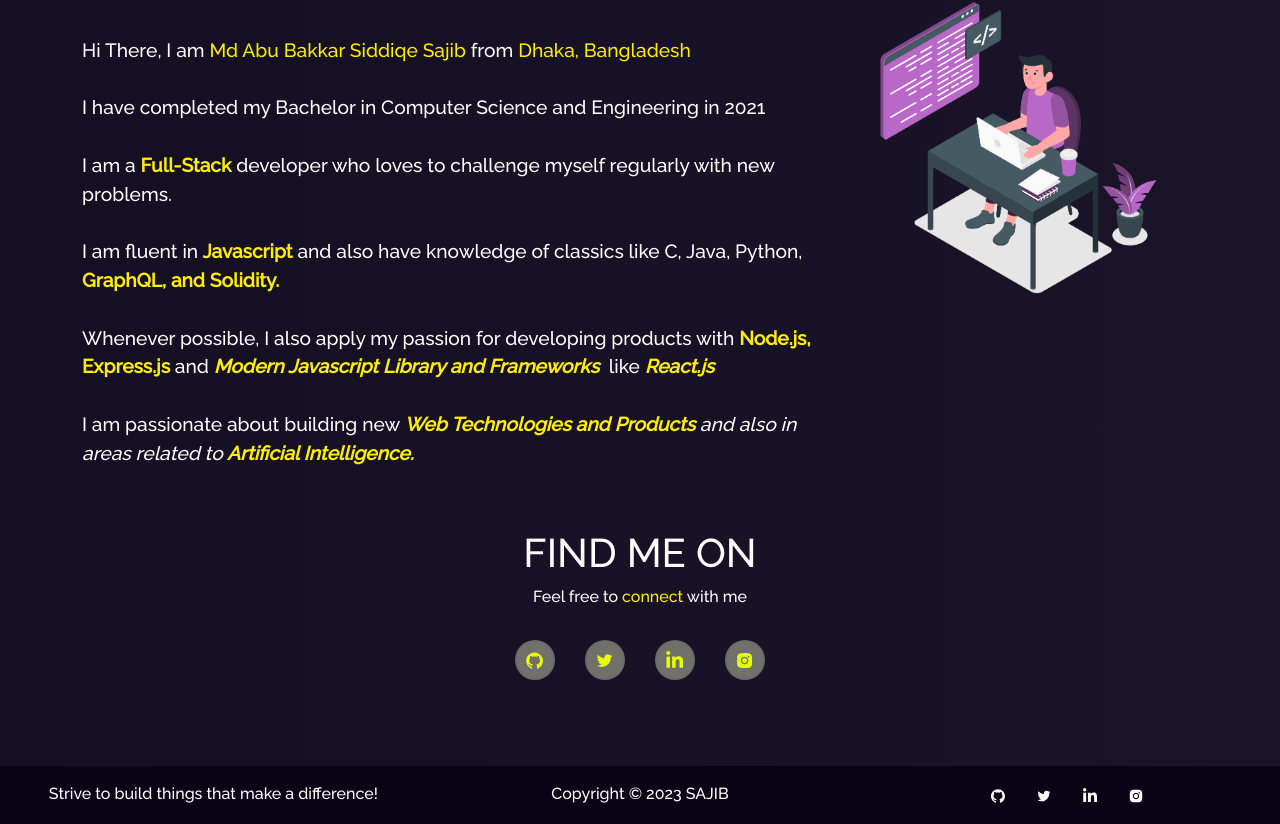
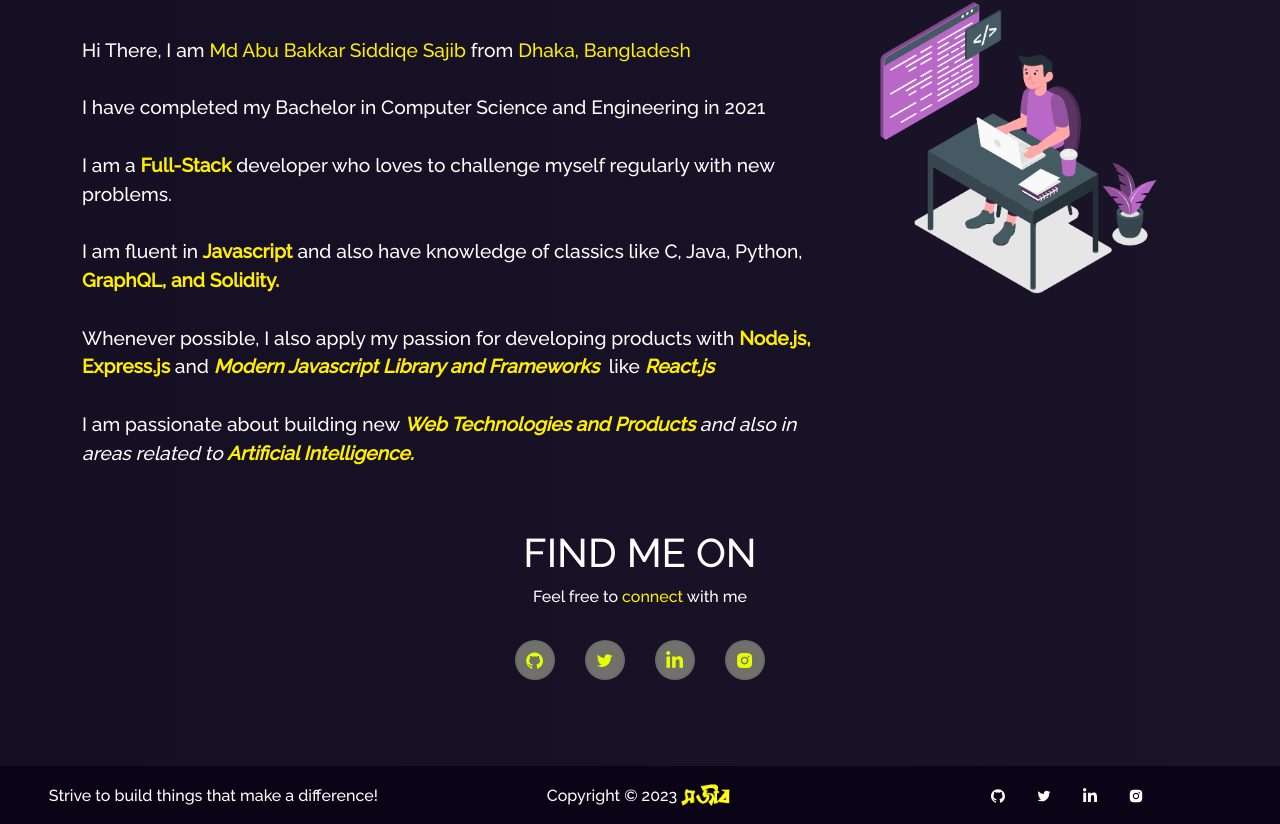
Before and after one commit to 19sajib/portfolio, a React (Create React App) app: page / in a window 1280 px wide. Shown: the part 841-1665 px from the top of the page. Built offline with nearby package versions, Linux system fonts and the light colour scheme.

Commit message:
Logo Updated

```diff
--- a/src/components/Footer/Footer.jsx
+++ b/src/components/Footer/Footer.jsx
@@ -6,6 +6,7 @@
   AiFillInstagram,
 } from "react-icons/ai";
 import { FaLinkedinIn } from "react-icons/fa";
+import logo from "../../assets/s.png";
 
 const Footer = () => {
     let date = new Date();
@@ -17,7 +18,8 @@
             <h3>Strive to build things that make a difference!</h3>
           </Col>
           <Col md="4" className="footer-copywright">
-            <h3>Copyright © {year} SAJIB</h3>
+            <h3>Copyright © {year}</h3>
+            <img src={logo} className="img-fluid logo" alt="brand" />
           </Col>
           <Col md="4" className="footer-body">
             <ul className="footer-icons">
--- a/src/components/Navbar/Navbar.jsx
+++ b/src/components/Navbar/Navbar.jsx
@@ -3,11 +3,11 @@
 import Nav from "react-bootstrap/Nav";
 import Container from "react-bootstrap/Container";
 import logo from "../../assets/s.png";
-import Button from "react-bootstrap/Button";
+// import Button from "react-bootstrap/Button";
 import { Link } from "react-router-dom";
-import { CgGitFork } from "react-icons/cg";
+// import { CgGitFork } from "react-icons/cg";
 import {
-  AiFillStar,
+  // AiFillStar,
   AiOutlineHome,
   AiOutlineFundProjectionScreen,
   AiOutlineContacts
--- a/src/style.css
+++ b/src/style.css
@@ -160,8 +160,8 @@
   }
 
   .logo {
-    height: 1.4em !important;
-    width: 2.5em !important;
+    height: 2em !important;
+    width: 3.5em !important;
   }
 
   .navbar-nav .nav-link {
@@ -415,7 +415,10 @@
     padding-bottom: 8px !important ;
   }
   .footer-copywright {
+    display: flex;
     text-align: center !important;
+    align-items: center;
+    justify-content: center;
   }
 
   .footer-body {
```
Also changed, not shown: src/assets/s.png.
